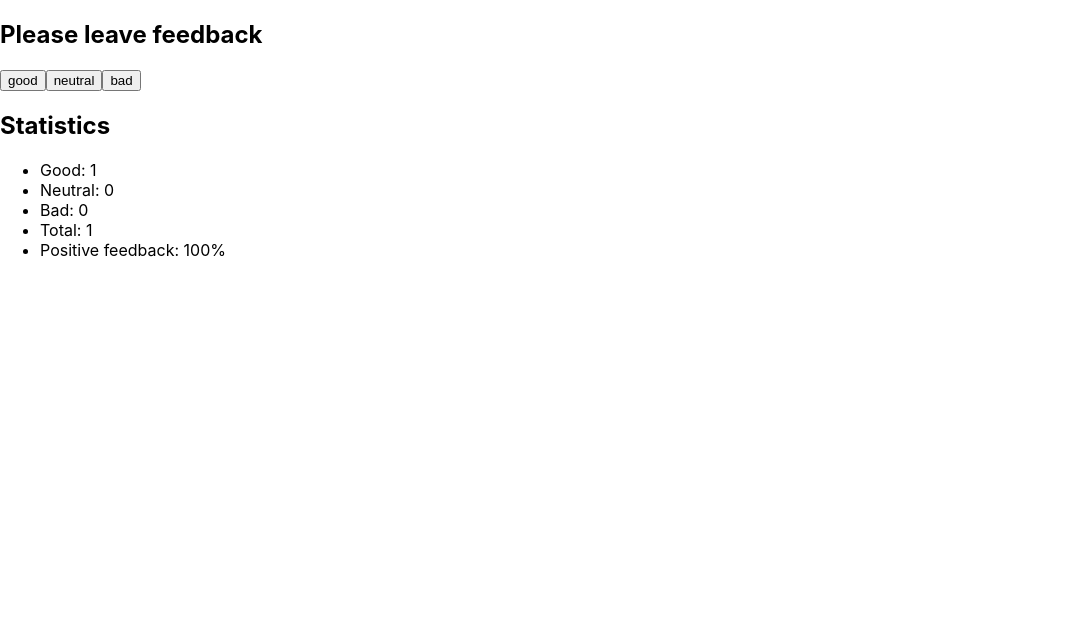
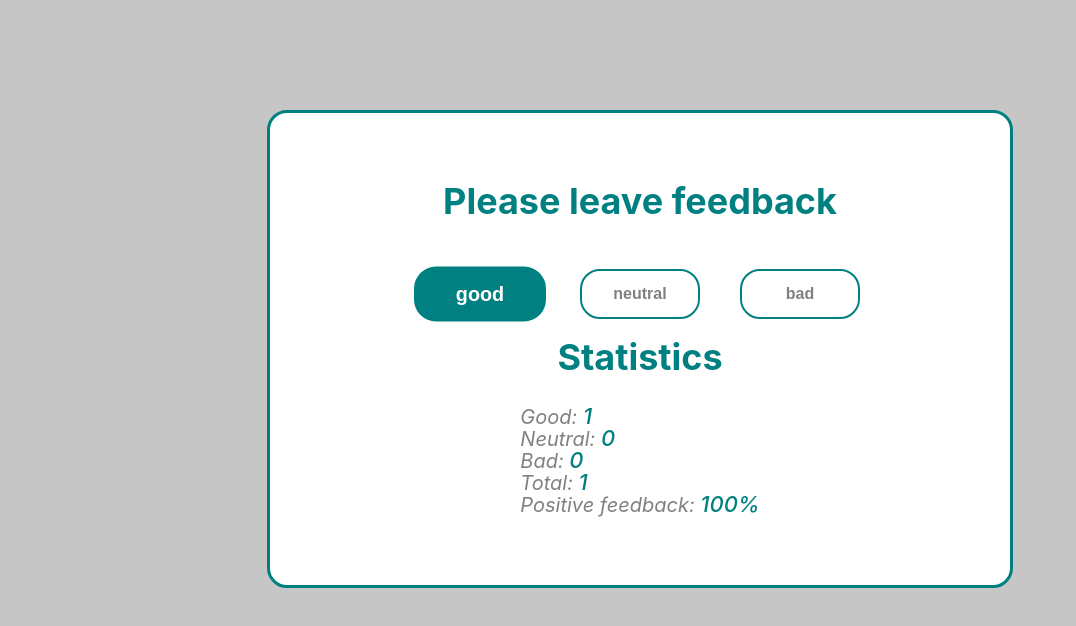
Before and after one commit to summermoved0n/goit-react-hw-02-feedback, a React (Create React App) app: page / in a window 1280 px wide. Both pictures are taken after a click on the button "good". Shown: the top 626 px of the page, without its empty margins (0-1076 px from the left). Built offline with nearby package versions, Linux system fonts and the light colour scheme.

Commit message:
feedback add styles

```diff
--- a/public/index.html
+++ b/public/index.html
@@ -25,7 +25,12 @@
       Learn how to configure a non-root public URL by running `npm run build`.
     -->
     <title>React App</title>
-
+    <link
+      href="
+https://cdn.jsdelivr.net/npm/reset-css@5.0.2/reset.min.css
+"
+      rel="stylesheet"
+    />
     <!-- Start Single Page Apps for GitHub Pages -->
     <script type="text/javascript">
       // Single Page Apps for GitHub Pages
--- a/src/components/App.jsx
+++ b/src/components/App.jsx
@@ -3,6 +3,7 @@ import { Statistics } from './Statistics/Statistics';
 import { FeedbackOptions } from './FeedbackOptions/FeedbackOptions';
 import { Section } from './Section/Section';
 import { Notification } from './Notification/Notification';
+import css from './App.module.css';
 
 export class App extends Component {
   state = {
@@ -36,7 +37,7 @@ export class App extends Component {
     const optionsButton = Object.keys(this.state);
 
     return (
-      <Fragment>
+      <div className={css.app_conteiner}>
         <Section title="Please leave feedback">
           <FeedbackOptions
             options={optionsButton}
@@ -56,7 +57,7 @@ export class App extends Component {
             />
           )}
         </Section>
-      </Fragment>
+      </div>
     );
   }
 }
--- /dev/null
+++ b/src/components/App.module.css
@@ -0,0 +1,12 @@
+.app_conteiner {
+  background-color: #fff;
+  display: flex;
+  align-items: center;
+  justify-content: center;
+  flex-direction: column;
+  border: 3px solid teal;
+  border-radius: 20px;
+  width: 600px;
+  margin: 110px auto 0;
+  padding: 70px;
+}
--- a/src/components/FeedbackOptions/FeedbackOptions.jsx
+++ b/src/components/FeedbackOptions/FeedbackOptions.jsx
@@ -1,9 +1,15 @@
+import css from './FeedbackOptions.module.css';
+
 export const FeedbackOptions = ({ options, onLeaveFeedback }) => {
   return (
-    <div>
+    <div className={css.conteiner}>
       {options.map(option => {
         return (
-          <button key={option} onClick={() => onLeaveFeedback(option)}>
+          <button
+            key={option}
+            className={css.button}
+            onClick={() => onLeaveFeedback(option)}
+          >
             {option}
           </button>
         );
--- a/src/components/FeedbackOptions/FeedbackOptions.module.css
+++ b/src/components/FeedbackOptions/FeedbackOptions.module.css
@@ -0,0 +1,31 @@
+.conteiner {
+  display: flex;
+  gap: 40px;
+  margin: 20px 0;
+}
+
+.button {
+  cursor: pointer;
+  padding: 0;
+  height: 50px;
+  width: 120px;
+  background-color: transparent;
+  border-radius: 20px;
+  border: 2px solid teal;
+  color: grey;
+  font-weight: 600;
+  font-size: 16px;
+}
+
+.button:is(:hover, :focus) {
+  transform: scale(1.1);
+  font-size: 18px;
+  border: none;
+  background-color: teal;
+  color: #fff;
+  transition: all 300ms ease;
+}
+
+.button:active {
+  background-color: rgb(59, 176, 197);
+}
--- a/src/components/Notification/Notification.jsx
+++ b/src/components/Notification/Notification.jsx
@@ -1,5 +1,5 @@
-import React from 'react';
+import css from './Notification.module.css';
 
 export const Notification = ({ message }) => {
-  return <p>{message}</p>;
+  return <p className={css.message}>{message}</p>;
 };
--- a/src/components/Notification/Notification.module.css
+++ b/src/components/Notification/Notification.module.css
@@ -0,0 +1,6 @@
+.message {
+  color: gray;
+  font-style: italic;
+  font-weight: 500;
+  font-size: 22px;
+}
--- a/src/components/Section/Section.jsx
+++ b/src/components/Section/Section.jsx
@@ -1,9 +1,9 @@
-import React from 'react';
+import css from './Section.module.css';
 
 export const Section = ({ title, children }) => {
   return (
     <>
-      <h2>{title}</h2>
+      <h2 className={css.section_title}>{title}</h2>
       {children}
     </>
   );
--- a/src/components/Section/Section.module.css
+++ b/src/components/Section/Section.module.css
@@ -0,0 +1,6 @@
+.section_title {
+  color: teal;
+  margin-bottom: 30px;
+  font-weight: 700;
+  font-size: 36px;
+}
--- a/src/components/Statistics/Statistics.jsx
+++ b/src/components/Statistics/Statistics.jsx
@@ -10,11 +10,21 @@ export const Statistics = ({
   return (
     <div>
       <ul>
-        <li>Good: {good}</li>
-        <li>Neutral: {neutral}</li>
-        <li>Bad: {bad}</li>
-        <li>Total: {total()} </li>
-        <li>Positive feedback: {positivePercentage()}</li>
+        <li className={css.item}>
+          Good: <span>{good}</span>
+        </li>
+        <li className={css.item}>
+          Neutral: <span>{neutral}</span>
+        </li>
+        <li className={css.item}>
+          Bad: <span>{bad}</span>
+        </li>
+        <li className={css.item}>
+          Total: <span>{total()}</span>
+        </li>
+        <li className={css.item}>
+          Positive feedback: <span>{positivePercentage()}</span>
+        </li>
       </ul>
     </div>
   );
--- a/src/components/Statistics/Statistics.module.css
+++ b/src/components/Statistics/Statistics.module.css
@@ -0,0 +1,12 @@
+.item {
+  color: grey;
+  font-style: italic;
+  font-size: 20px;
+  font-weight: 400;
+}
+
+span {
+  color: teal;
+  font-weight: 500;
+  font-size: 22px;
+}
--- a/src/index.css
+++ b/src/index.css
@@ -1,6 +1,5 @@
-@import-normalize; /* bring in normalize.css styles */
-
 body {
+  background-color: rgba(169, 169, 169, 0.664);
   margin: 0;
   font-family: -apple-system, BlinkMacSystemFont, 'Segoe UI', 'Roboto', 'Oxygen',
     'Ubuntu', 'Cantarell', 'Fira Sans', 'Droid Sans', 'Helvetica Neue',
```
